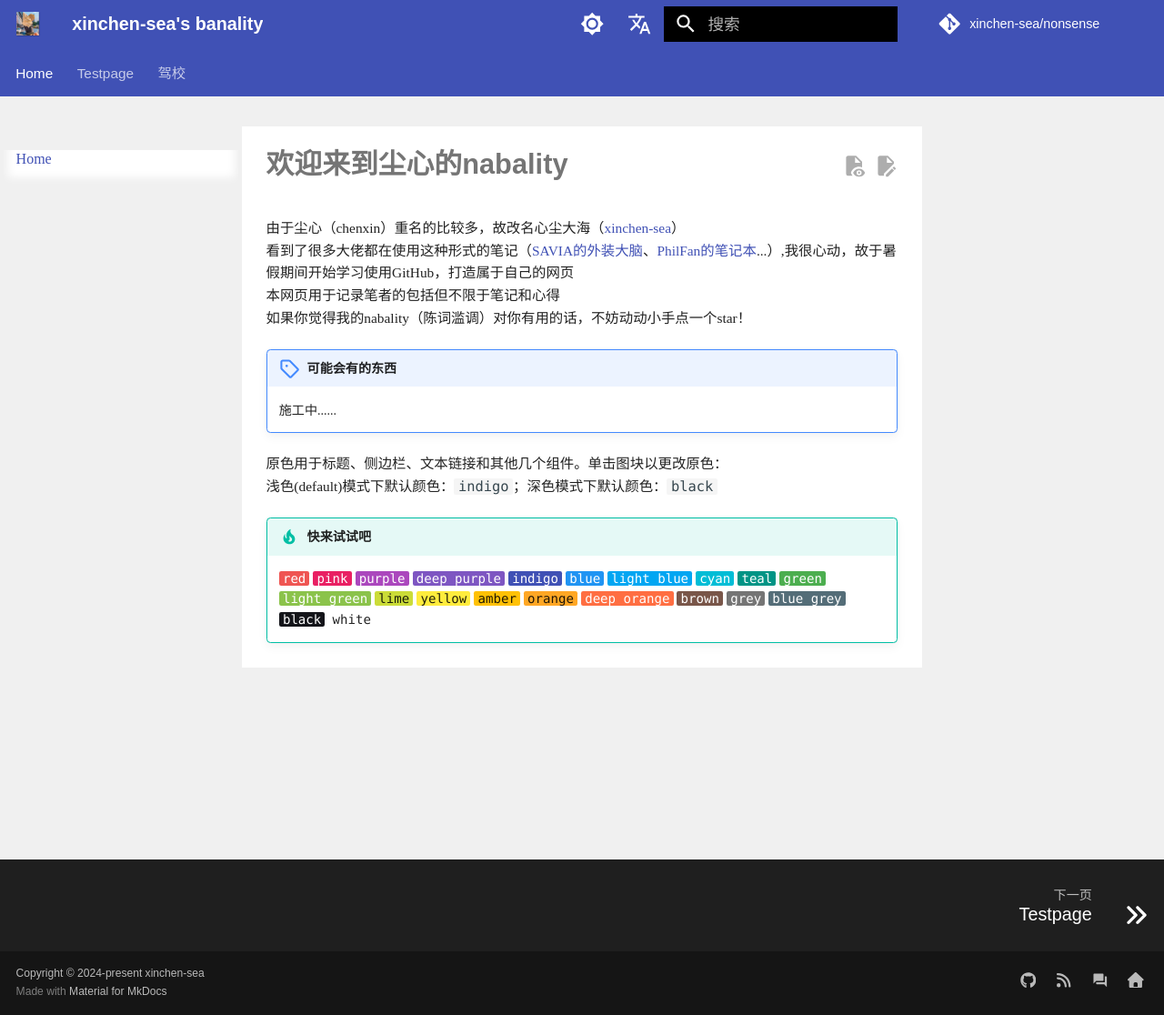
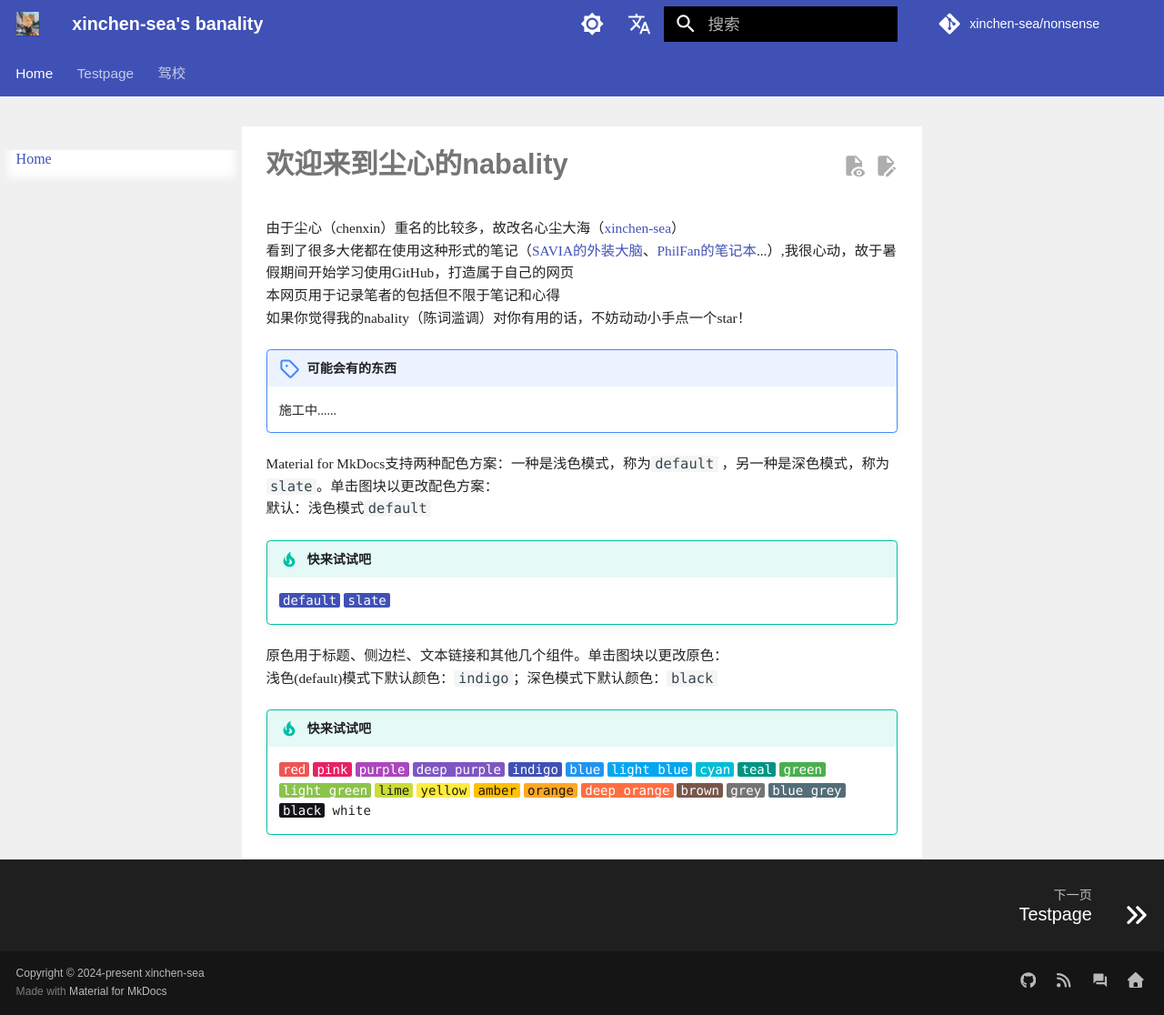
Before and after one commit to xinchen-sea/xinchen-sea.github.io, an MkDocs documentation site: the page built from docs/index.md, in a window 1280 px wide and 1116 px high. Shown: the whole window at 91% size. Built offline with MkDocs 1.6.1 and Material for MkDocs 9.7.7, drawn with Linux system fonts in a browser that asks for light colours; some web fonts are replaced; plug-ins that fetch from the network failed and are left out; comment, search, counter and statistics services are not loaded.

Commit message:
Update index.md

```diff
--- a/docs/index.md
+++ b/docs/index.md
@@ -9,7 +9,29 @@
 !!! note "可能会有的东西"
     施工中......<br>
 
+Material for MkDocs支持两种配色方案：一种是浅色模式，称为`default` ，另一种是深色模式，称为 `slate`。单击图块以更改配色方案：
+默认：浅色模式`default`
 
+!!! tip "快来试试吧"
+    <div class="mdx-switch">
+      <button data-md-color-scheme="default"><code>default</code></button>
+      <button data-md-color-scheme="slate"><code>slate</code></button>
+    </div>
+    <script>
+      var buttons = document.querySelectorAll("button[data-md-color-scheme]")
+      buttons.forEach(function(button) {
+        button.addEventListener("click", function() {
+          document.body.setAttribute("data-md-color-switching", "")
+          var attr = this.getAttribute("data-md-color-scheme")
+          document.body.setAttribute("data-md-color-scheme", attr)
+          var name = document.querySelector("#__code_0 code span.l")
+          name.textContent = attr
+          setTimeout(function() {
+            document.body.removeAttribute("data-md-color-switching")
+          })
+        })
+      })
+    </script>
 
 原色用于标题、侧边栏、文本链接和其他几个组件。单击图块以更改原色：
 浅色(default)模式下默认颜色：`indigo`；深色模式下默认颜色：`black`
```
